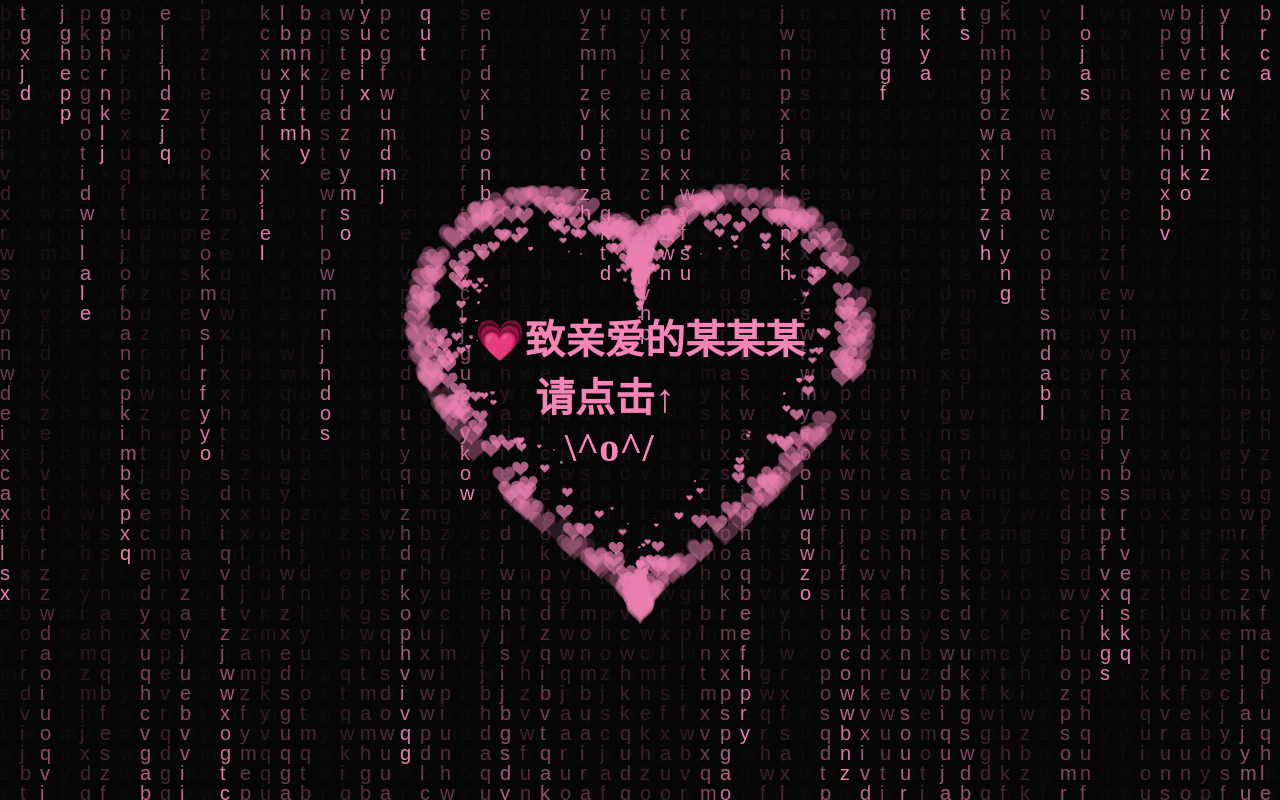
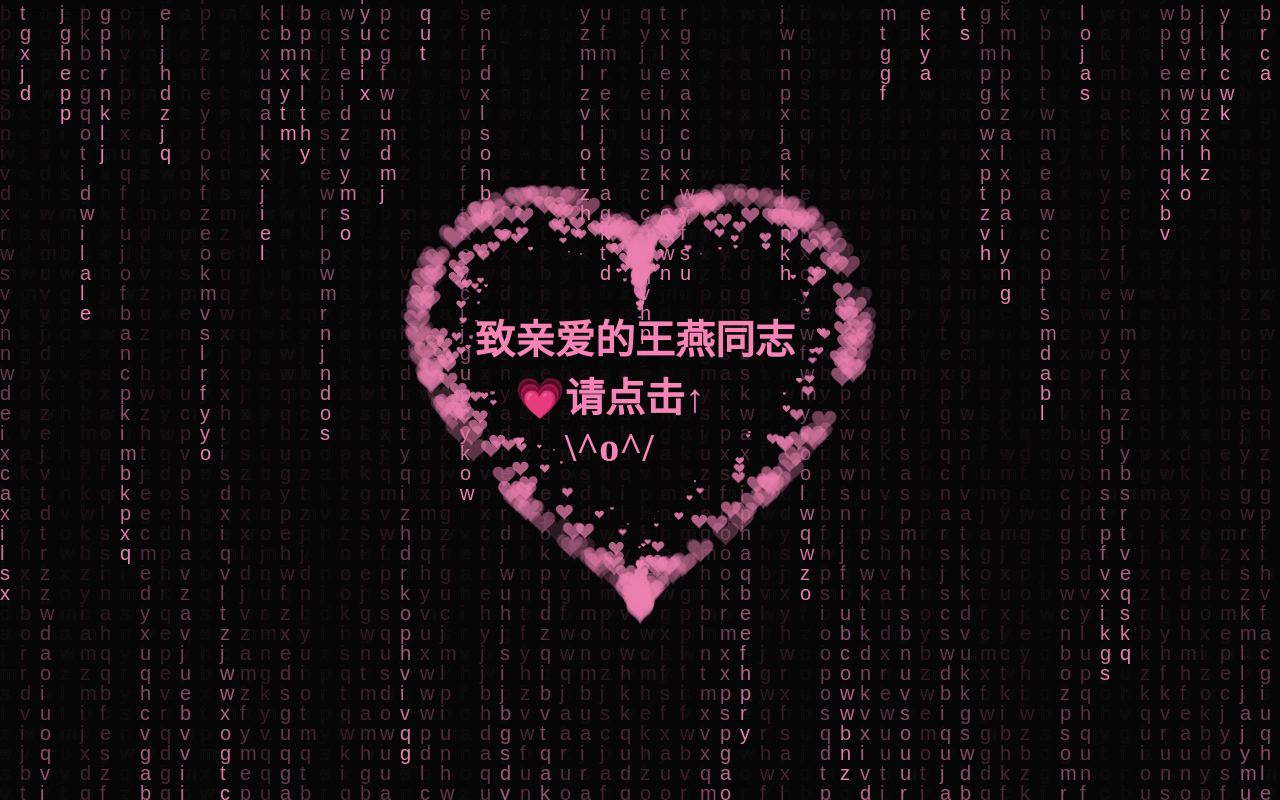
Before and after one commit to yuanjihua45/yuanjihua45, a plain HTML site: page index.html in a window 1280 px wide. Drawn offline with Linux system fonts and the light colour scheme.

Commit message:
Update index.html
Signed-off-by: 周子辉 <2115712353@qq.com>

```diff
--- a/index.html
+++ b/index.html
@@ -341,5 +341,5 @@ var ParticlePool = (function() {
 </style>
 </head>
 <body>
-<div id="child"><h4> <a href="index2.html">&#128151;致亲爱的某某某<br>&nbsp;&nbsp;&nbsp;&nbsp;&nbsp;&nbsp请点击↑<br>&nbsp;&nbsp;&nbsp;&nbsp;&nbsp;&nbsp;&nbsp;&nbsp;&nbsp;\^o^/</a> </h4></div>
+<div id="child"><h4> <a href="index2.html">致亲爱的王燕同志<br>&nbsp;&nbsp;&nbsp;&nbsp;&#128151;请点击↑<br>&nbsp;&nbsp;&nbsp;&nbsp;&nbsp;&nbsp;&nbsp;&nbsp;&nbsp;\^o^/</a> </h4></div>
 ———————————
```
